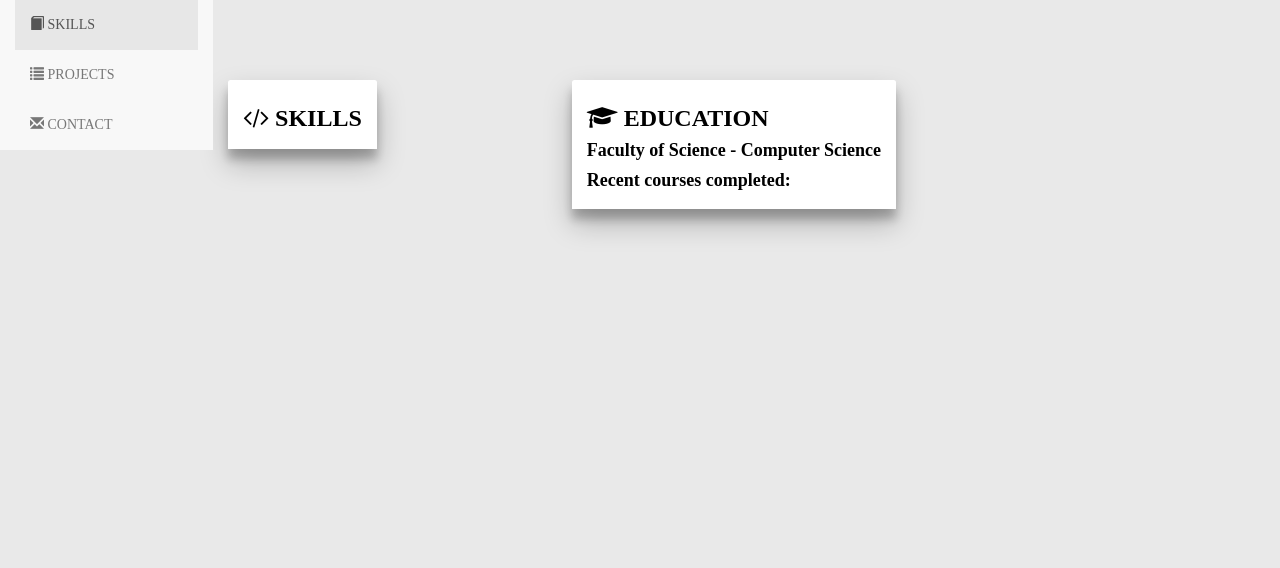
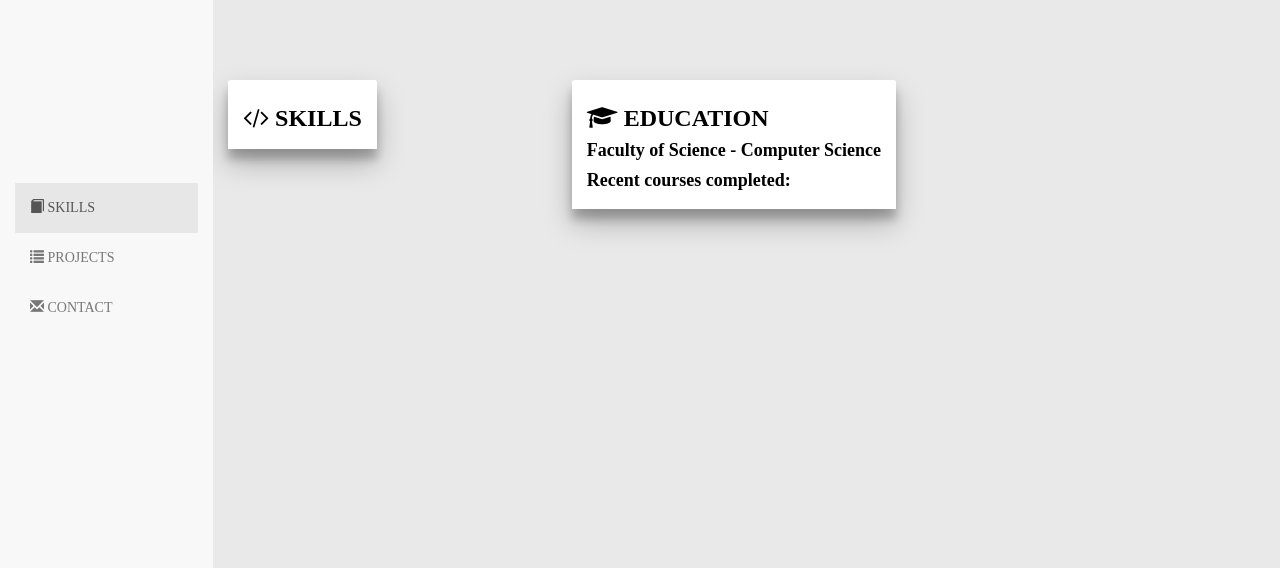
Before and after one commit to Paul-Kijtapart/Aor_v2, a website: page index.html in a window 1280 px wide. Shown: the top 568 px of the page. Drawn offline with nearby package versions, Linux system fonts and the light colour scheme; some packages are replaced by stand-ins of ours; a script that the page names is missing.

Commit message:
added css for change based on screen size

```diff
--- a/css/aor.css
+++ b/css/aor.css
@@ -27,6 +27,22 @@
 	    color: #000;
 	    padding: 80px 0 30px 0;
 	    /*padding: 10px 0 30px 0;*/
+	}
+	/* For stuff bigger than tablet*/
+
+	@media (min-width: 992px) {
+	    .navbar-fixed-top,
+	    .navbar-fixed-bottom {
+	        border-radius: 0;
+	        height: 100%;
+	    }
+	}
+
+	@media (min-width: 992px) {
+	    .navbar-nav {
+	        float: left;
+	        margin-top: 100%;
+	    }
 	}
 
 	.myFooter {
@@ -138,8 +154,6 @@
 	#main-nav {
 	    /*margin-top: 20%;*/
 	}
-
-
 	/*===================== Background Color ===============*/
 
 	#about {}
```
Also changed, not shown: index.html (+1 -0 lines).
